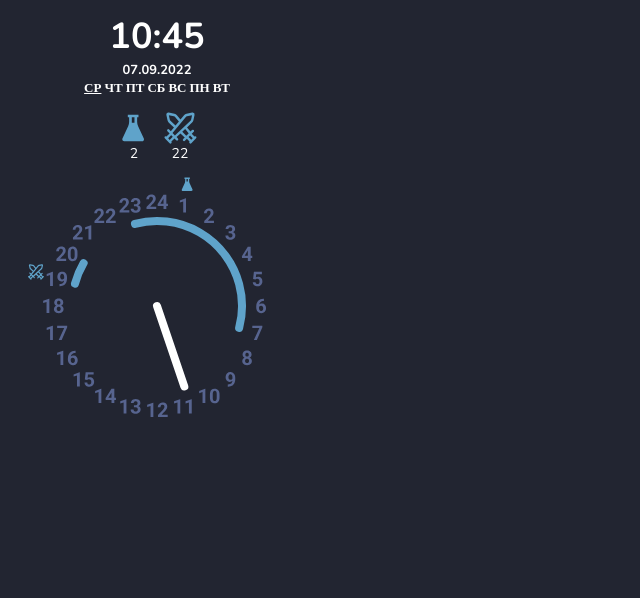
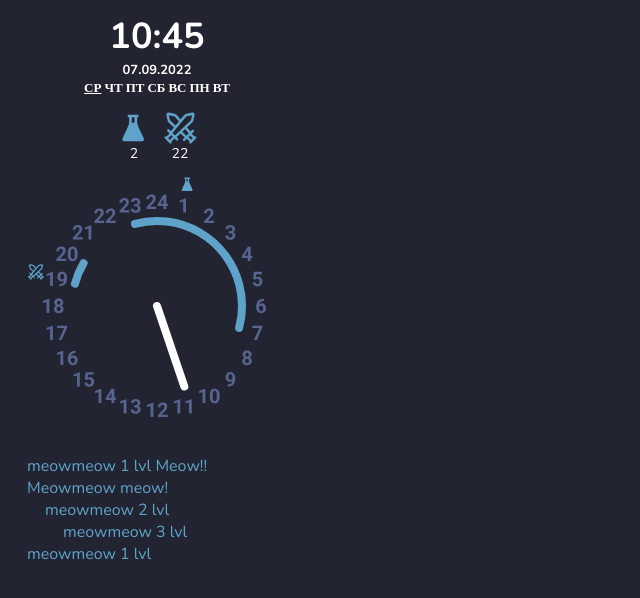
Before and after one commit to Ana-Ma-Web/time-ts, a React (Create React App) app: page / in a window 1280 px wide. Shown: the top 598 px of the page, without its empty margins (0-640 px from the left). Built offline with nearby package versions, Linux system fonts and the light colour scheme.

Commit message:
tasklist

```diff
--- a/src/App.tsx
+++ b/src/App.tsx
@@ -3,6 +3,7 @@ import './App.css';
 import CurDate from "./components/Cur_date/CurDate";
 import Clock from "./components/Clock/Clock";
 import Widget from './components/Widget/Widget';
+import Tasks from './components/Tasks/Tasks';
 
 // import { ActivityType, DataType } from '.';
 
@@ -18,6 +19,7 @@ function App(props: any) {
       <CurDate/>
       <Widget {...props}/>
       <Clock {...props}/>
+      <Tasks {...props}/>
     </div>
   );
 }
--- a/src/components/Clock/Clock.css
+++ b/src/components/Clock/Clock.css
@@ -20,6 +20,7 @@
    position: absolute;
    top: 0;
    left: 0;
+   z-index: -10;
 }
 
 .Clock__icons {
--- /dev/null
+++ b/src/components/Tasks/Tasks.css
@@ -0,0 +1,34 @@
+.Tasklist_list {
+   text-align: left;
+   list-style: none;
+   padding: 0;
+   margin: 0;
+}
+
+.Tasklist_step{
+   padding-left: 18px;
+}
+
+.Tasklist_item {
+   list-style: none;
+   padding: 0;
+   margin: 0;
+   /* display: block; */
+
+}
+
+.Tasklist_button {
+   text-align: left;
+   padding: 0;
+   border: none;
+   font: inherit;
+   color: inherit;
+   background-color: transparent;
+   cursor: pointer;
+   transition: 0.3s;
+}
+
+.Tasklist_button:hover{
+   color: white !important;
+   transition: 0.3s;
+}
--- /dev/null
+++ b/src/components/Tasks/Tasks.tsx
@@ -0,0 +1,66 @@
+import React from 'react';
+import { ActivityType, TaskListType, TaskType } from '../..';
+import './Tasks.css'
+
+class Tasks extends React.Component<any, any> {
+   constructor(props: any) {
+      super(props)
+      this.state = {}
+   }
+
+   itemsCount() {
+      this.props.map((act: ActivityType, id: number) => (
+         act.taskList.tasks.map((item: TaskType, id: number) => (
+            this.printListItem(item)
+         ))
+      ))
+
+   }
+
+   printListItem(item: any, id?: number) {
+      let children = null
+      if (item.childrens !== null) {
+         children = (
+            <ul className='Tasklist_step'>
+               {item.childrens.map((i: any, id: number) => (
+                  this.printListItem(i, id)
+               ))}
+            </ul>
+         )
+      }
+      return (
+         <li className='Tasklist_item' key={id} style={{ color: item.color }}>
+            <button className='Tasklist_button' style={{ color: item.color }}>
+               {item.name}
+            </button>
+               {children}
+         </li>
+      )
+   }
+
+   printList(act: ActivityType) {
+      act.taskList.tasks.map((i: TaskType, id: number) => (
+         this.printListItem(i)
+      ))
+   }
+
+
+   render() {
+      return (
+         <div className='Tasklist block'>
+
+            <ul className='Tasklist_list'>
+               {
+                  this.props.activity.map((act: ActivityType, id: number) => (
+                     act.taskList.tasks.map((i: TaskType, id: number) => (
+                        this.printListItem(i)
+                     ))
+                  ))
+               }
+            </ul>
+         </div>
+      )
+   }
+}
+
+export default Tasks
--- a/src/index.tsx
+++ b/src/index.tsx
@@ -18,9 +18,11 @@ export type IconsType = {
 }
 export type TaskType = {
   id: number,
+  color: string,
   name: string,
   description: string,
-  reset: ResetType
+  reset: ResetType,
+  childrens: TaskType[] | null
 }
 export type TaskListType = {
   isInTaskList: boolean,
@@ -81,8 +83,6 @@ export type DataType = {
   activity: ActivityType[],
 }
 
-
-
 let data: DataType = {
   activity: [
     {
@@ -93,7 +93,8 @@ let data: DataType = {
         isInTaskList: true,
         tasks: [{
           id: 0,
-          name: 'meowmeow',
+          color: '#5FA3CA',
+          name: 'meowmeow 1 lvl Meow!! Meowmeow meow!',
           description: 'Meow!! Meowmeow meow!',
           reset: {
             startingPoint: new Date(2022, 8, 1, 23, 0, 0, 0),
@@ -107,10 +108,67 @@ let data: DataType = {
             getTimeBeforeDeadline() {
               return (new Date().getTime() - this.startingPoint.getTime()) % this.cycleTime
             },
-          }
-
+          },
+          childrens: [{
+            id: 1,
+            color: '#5FA3CA',
+            name: 'meowmeow 2 lvl',
+            description: 'Meow!! Meowmeow meow!',
+            reset: {
+              startingPoint: new Date(2022, 8, 1, 23, 0, 0, 0),
+              cycleTime: 365 * 24 * 60 * 60 * 1000,
+              ignationIndex: 0.7,
+              isIgnition() {
+                if ((this.cycleTime * this.ignationIndex) < this.getTimeBeforeDeadline()) {
+                  return true
+                } else return false
+              },
+              getTimeBeforeDeadline() {
+                return (new Date().getTime() - this.startingPoint.getTime()) % this.cycleTime
+              },
+            },
+            childrens: [{
+              id: 4,
+              color: '#5FA3CA',
+              name: 'meowmeow 3 lvl',
+              description: 'Meow!! Meowmeow meow!',
+              reset: {
+                startingPoint: new Date(2022, 8, 1, 23, 0, 0, 0),
+                cycleTime: 365 * 24 * 60 * 60 * 1000,
+                ignationIndex: 0.7,
+                isIgnition() {
+                  if ((this.cycleTime * this.ignationIndex) < this.getTimeBeforeDeadline()) {
+                    return true
+                  } else return false
+                },
+                getTimeBeforeDeadline() {
+                  return (new Date().getTime() - this.startingPoint.getTime()) % this.cycleTime
+                },
+              },
+              childrens: null,
+            },],
+          },],
         },
-        ],
+        {
+          id: 3,
+          color: '#5FA3CA',
+          name: 'meowmeow 1 lvl',
+          description: 'Meow!! Meowmeow meow!',
+          reset: {
+            startingPoint: new Date(2022, 8, 1, 23, 0, 0, 0),
+            cycleTime: 365 * 24 * 60 * 60 * 1000,
+            ignationIndex: 0.7,
+            isIgnition() {
+              if ((this.cycleTime * this.ignationIndex) < this.getTimeBeforeDeadline()) {
+                return true
+              } else return false
+            },
+            getTimeBeforeDeadline() {
+              return (new Date().getTime() - this.startingPoint.getTime()) % this.cycleTime
+            },
+          },
+          childrens: null,
+        },],
       },
       taskWidget: {
         isInTaskWidget: true,
```
Also changed, not shown: src/components/Widget/Widget.tsx (+4 -4 lines).
